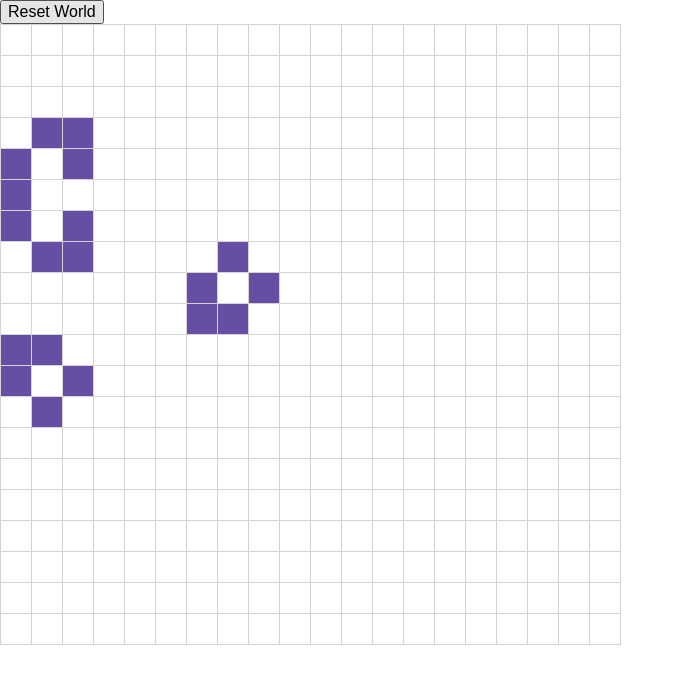
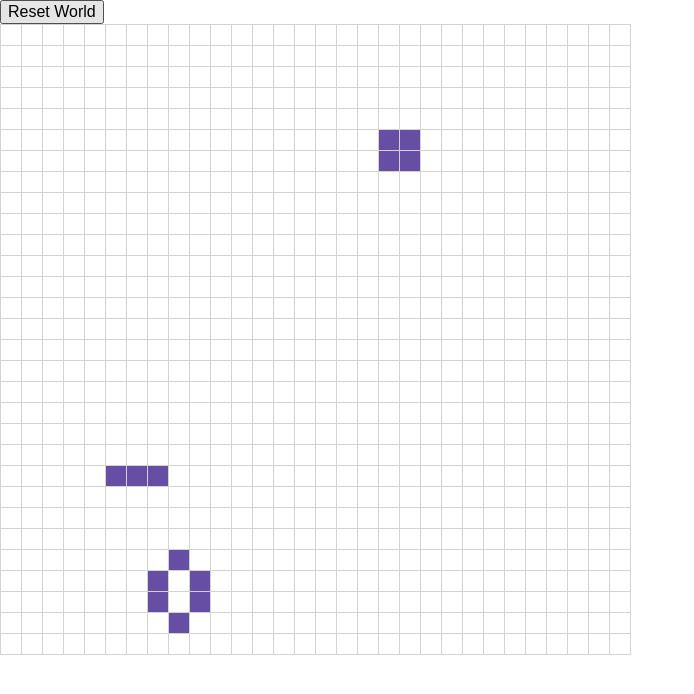
Before and after one commit to jwworth/conway, a React (Create React App) app: page / in a window 1280 px wide. Shown: the top 694 px of the page, without its empty margins (0-694 px from the left). Built offline with nearby package versions, Linux system fonts and the light colour scheme.

Commit message:
Tweak data for more interesting results

```diff
--- a/src/App.js
+++ b/src/App.js
@@ -6,8 +6,8 @@ class App extends Component {
     super(props);
 
     this.state = {
-      sideLength: 20,
-      world: this.randomWorld(20),
+      sideLength: 30,
+      world: this.randomWorld(30),
     };
   }
 
@@ -80,7 +80,7 @@ class App extends Component {
       const sentience = Math.random() < 0.2 ? 1 : 0;
       world.push(sentience);
     }
-    return this.chunk(world, 20);
+    return this.chunk(world, sideLength);
   };
 
   randomizeWorld = () => {
@@ -129,8 +129,8 @@ const Cell = ({ cell }) => {
     <td
       style={{
         background: color(cell),
-        width: '30px',
-        height: '30px',
+        width: '20px',
+        height: '20px',
         border: '1px solid lightgray',
       }}
     />
```
